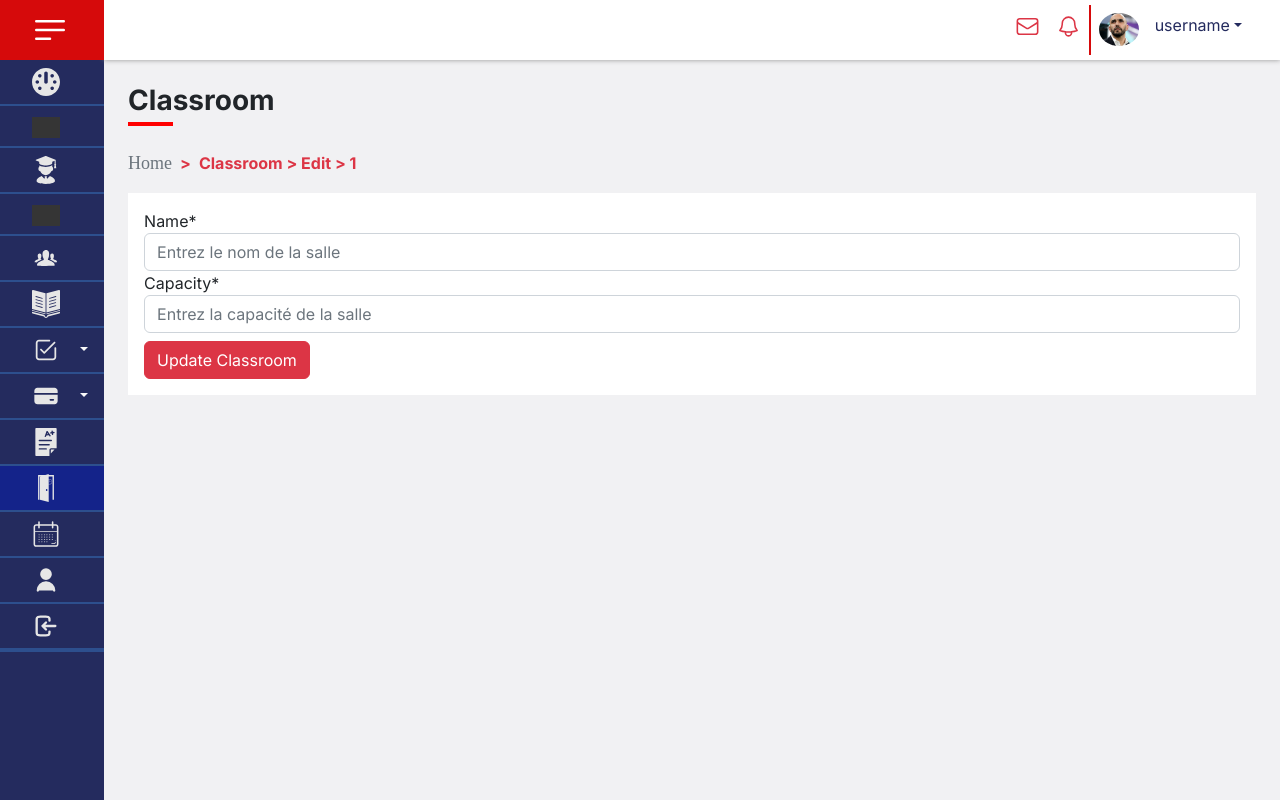
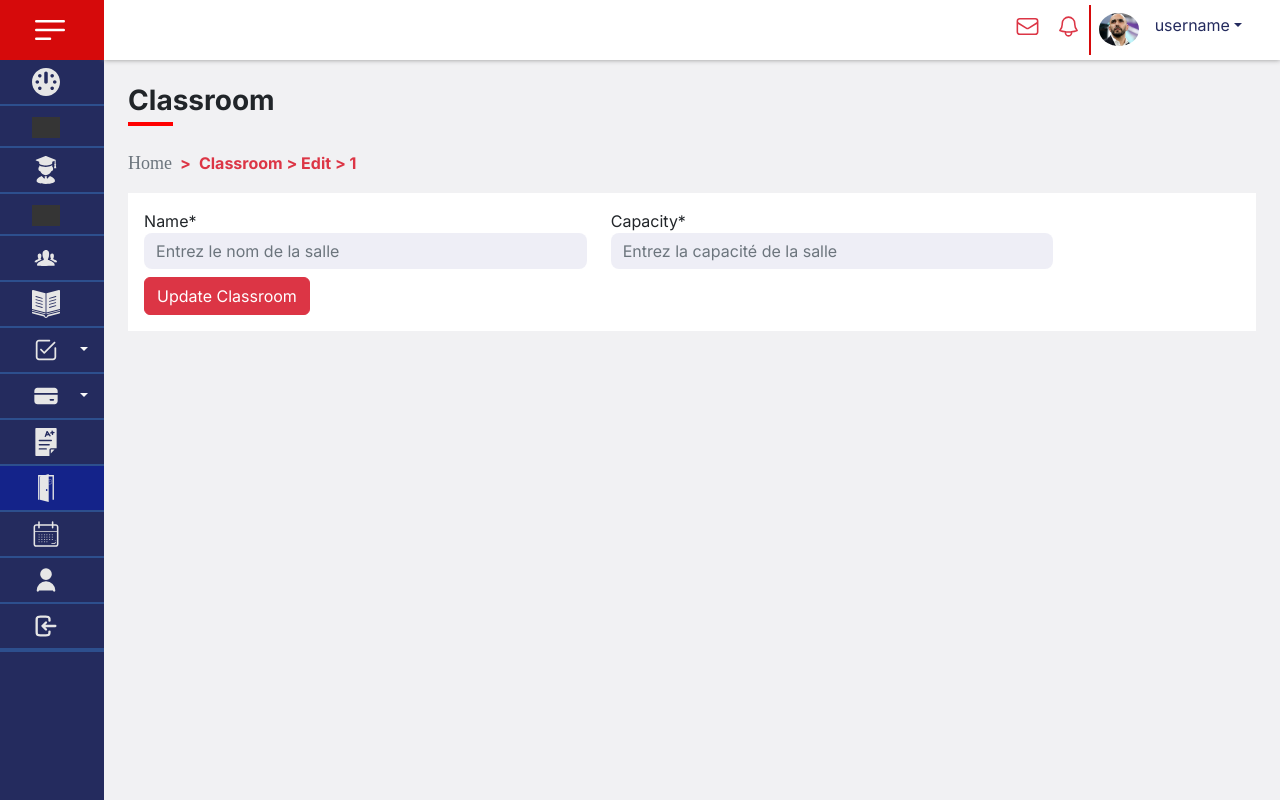
Before and after one commit to Lachhab1/language-center_react_laravel, a React (Vite) app in the folder langcenter-frontend/: page /classroom/edit/1 in a window 1280 px wide. Built offline with nearby package versions, Linux system fonts and the light colour scheme; no server answers; sample sign-in values are in the browser's storage; grey boxes are pictures that could not be loaded.

Commit message:
style d'inputs des salles , et modification de calendier dans dashboard et salle details

```diff
--- a/langcenter-frontend/src/components/DashboardCardsCompo/TimetableScheduler.jsx
+++ b/langcenter-frontend/src/components/DashboardCardsCompo/TimetableScheduler.jsx
@@ -31,6 +31,11 @@ const TimetableScheduler = ({ data }) => {
         events={events}
         startAccessor="start"
         endAccessor="end"
+        style={{ height: 500 }}
+        min={new Date().setHours(8, 0, 0)} // Set the minimum time to 8:00 AM
+        max={new Date().setHours(20, 0, 0)} // Set the maximum time to 8:00 PM
+        views={['day', 'work_week', 'week', 'month']} // Optionally restrict the views
+        defaultView="week" // Set the default view to 'week'
         eventPropGetter={eventStyleGetter}
       />
     </div>
--- a/langcenter-frontend/src/components/SallesCompo/AddSalle.jsx
+++ b/langcenter-frontend/src/components/SallesCompo/AddSalle.jsx
@@ -45,9 +45,11 @@ export default function AddSalle() {
     >
       {({ errors, touched }) => (
         <Form className='add-salle-form'>
-          <div className='form-group'>
+          <div className='row'>
+            <div className='form-group col-lg-5 mt-3 mt-lg-0' >
               <label htmlFor='name'>Name*</label>
               <Field
+                style={{ backgroundColor: ' rgba(221, 222, 238, 0.5)', border: 'none', borderRadius: '8px' }}
                 type='text'
                 name='name'
                 className={`form-control ${errors.name && touched.name ? 'is-invalid' : ''}`}
@@ -56,9 +58,10 @@ export default function AddSalle() {
               {errors.name && touched.name && <div className='invalid-feedback'>{errors.name}</div>}
             </div>
 
-          <div className='form-group'>
+            <div className='form-group col-lg-5 mt-3 mt-lg-0'>
               <label htmlFor='capacity'>Capacity*</label>
               <Field
+                style={{ backgroundColor: ' rgba(221, 222, 238, 0.5)', border: 'none', borderRadius: '8px' }}
                 type='number'
                 name='capacity'
                 className={`form-control ${errors.capacity && touched.capacity ? 'is-invalid' : ''}`}
@@ -67,6 +70,7 @@ export default function AddSalle() {
               {errors.capacity && touched.capacity && (
                 <div className='invalid-feedback'>{errors.capacity}</div>
               )}
+            </div>
           </div>
 
           <button type='submit' className='btn btn-danger mt-2'>
--- a/langcenter-frontend/src/components/SallesCompo/EditSalle.jsx
+++ b/langcenter-frontend/src/components/SallesCompo/EditSalle.jsx
@@ -65,34 +65,38 @@ export default function EditSalle({ id }) {
       onSubmit={handleSubmit}
     >
       {({ errors, touched, setFieldValue }) => (
+
         <Form className='edit-salle-form'>
-          <div className='form-group'>
+          <div className='row'>
+            <div className='form-group col-lg-5'>
               <label htmlFor='name'>Name*</label>
               <Field
+                style={{ backgroundColor: ' rgba(221, 222, 238, 0.5)', border: 'none', borderRadius: '8px' }}
                 type='text'
                 name='name'
                 className={`form-control ${errors.name && touched.name ? 'is-invalid' : ''}`}
-              placeholder='Entrez le nom de la salle' // Placeholder with comment
+                placeholder='Entrez le nom de la salle'
               />
               {errors.name && touched.name && (
                 <div className='invalid-feedback'>{errors.name}</div>
               )}
             </div>
 
-          <div className='form-group'>
+            <div className='form-group col-lg-5 mt-3 mt-lg-0'>
               <label htmlFor='capacity'>Capacity*</label>
               <Field
+                style={{ backgroundColor: ' rgba(221, 222, 238, 0.5)', border: 'none', borderRadius: '8px' }}
                 type='number'
                 name='capacity'
-              className={`form-control ${
-                errors.capacity && touched.capacity ? 'is-invalid' : ''
-              }`}
-              placeholder='Entrez la capacité de la salle' // Placeholder with comment
+                className={`form-control ${errors.capacity && touched.capacity ? 'is-invalid' : ''}`}
+                placeholder='Entrez la capacité de la salle'
               />
               {errors.capacity && touched.capacity && (
                 <div className='invalid-feedback'>{errors.capacity}</div>
               )}
             </div>
+          </div>
+
 
           <button type='submit' className='btn btn-danger mt-2'>
             Update Classroom
--- a/langcenter-frontend/src/components/SallesCompo/ViewSalleDetails.jsx
+++ b/langcenter-frontend/src/components/SallesCompo/ViewSalleDetails.jsx
@@ -37,46 +37,7 @@ export default function ViewSalleDetails({ id }) {
     return <div>Loading...</div>;
   }
 
- // Generate random placeholder events   m7i mn b3d database fetching
 
-  // Generate random placeholder events
-
-
-    // Start on Monday and generate events for each day of the week
-    const generatePlaceholderEvents = () => {
-  const events = [];
-
-  const today = moment().startOf('day');
-  const startTimes = [
-    today.clone().set('hour', 9),
-    today.clone().set('hour', 17),
-  ];
-
-  const courseNames = [
-    'Course 1',
-    'Course 2',
-  ];
-
-  for (let i = 0; i < 2; i++) {
-    const start = startTimes[i];
-    const end = start.clone().add(1, 'hours').add(30, 'minutes');
-
-    const event = {
-      id: i + 1,
-      title: courseNames[i],
-      start: start.toDate(),
-      end: end.toDate(),
-    };
-
-    events.push(event);
-  }
-
-  return events;
-};
-
-
-
-// m7i fo9
 
   return (
     <div>
@@ -90,6 +51,11 @@ export default function ViewSalleDetails({ id }) {
         startAccessor="start"
         endAccessor="end"
         style={{ height: 500 }}
+        min={new Date().setHours(8, 0, 0)} // Set the minimum time to 8:00 AM
+        max={new Date().setHours(20, 0, 0)} // Set the maximum time to 8:00 PM
+        views={['day', 'work_week', 'week', 'month']} // Optionally restrict the views
+        defaultView="week" // Set the default view to 'week'
+
       />
     </div>
   );
```
Lines whose indentation alone changed are shown as unchanged.
